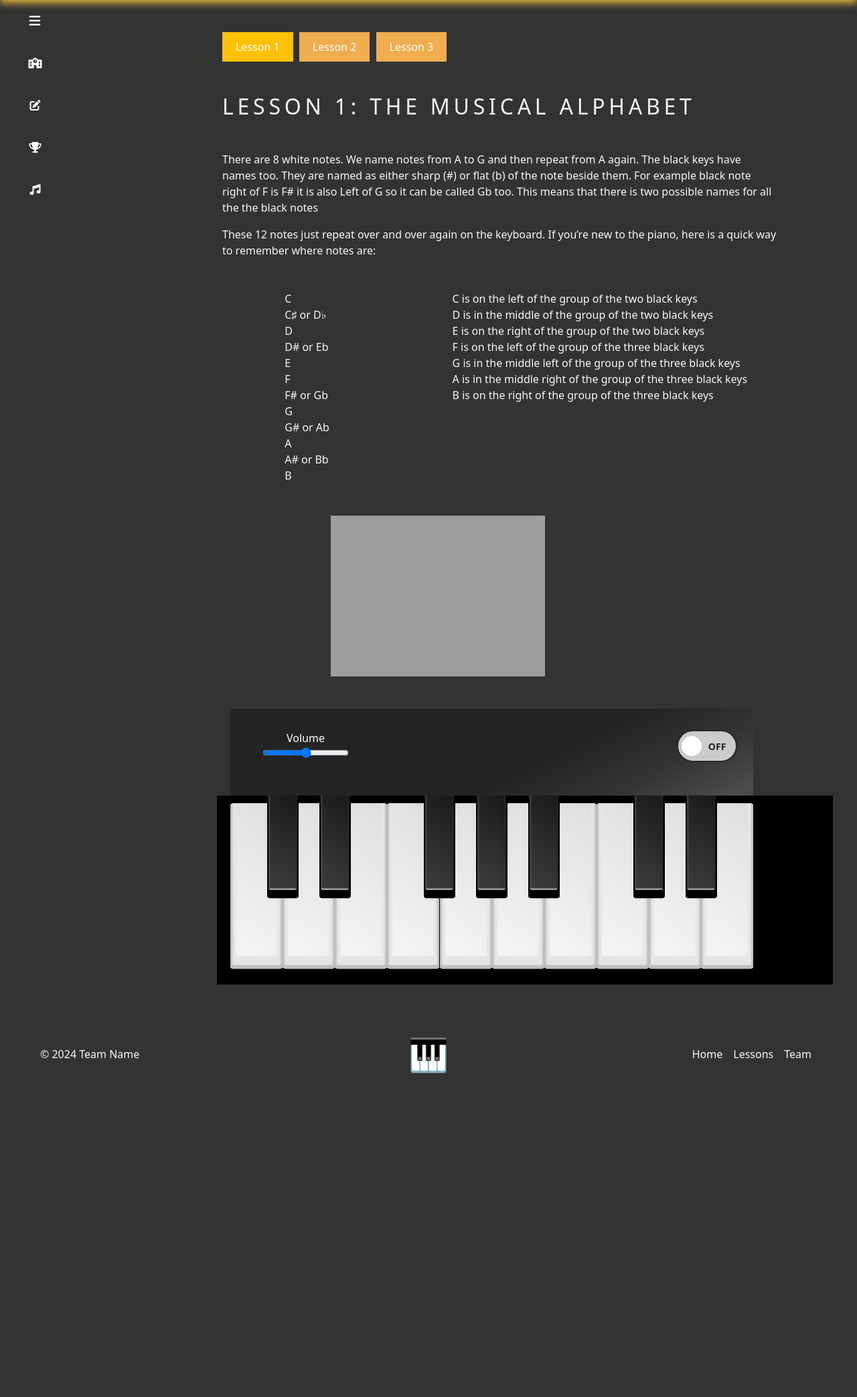
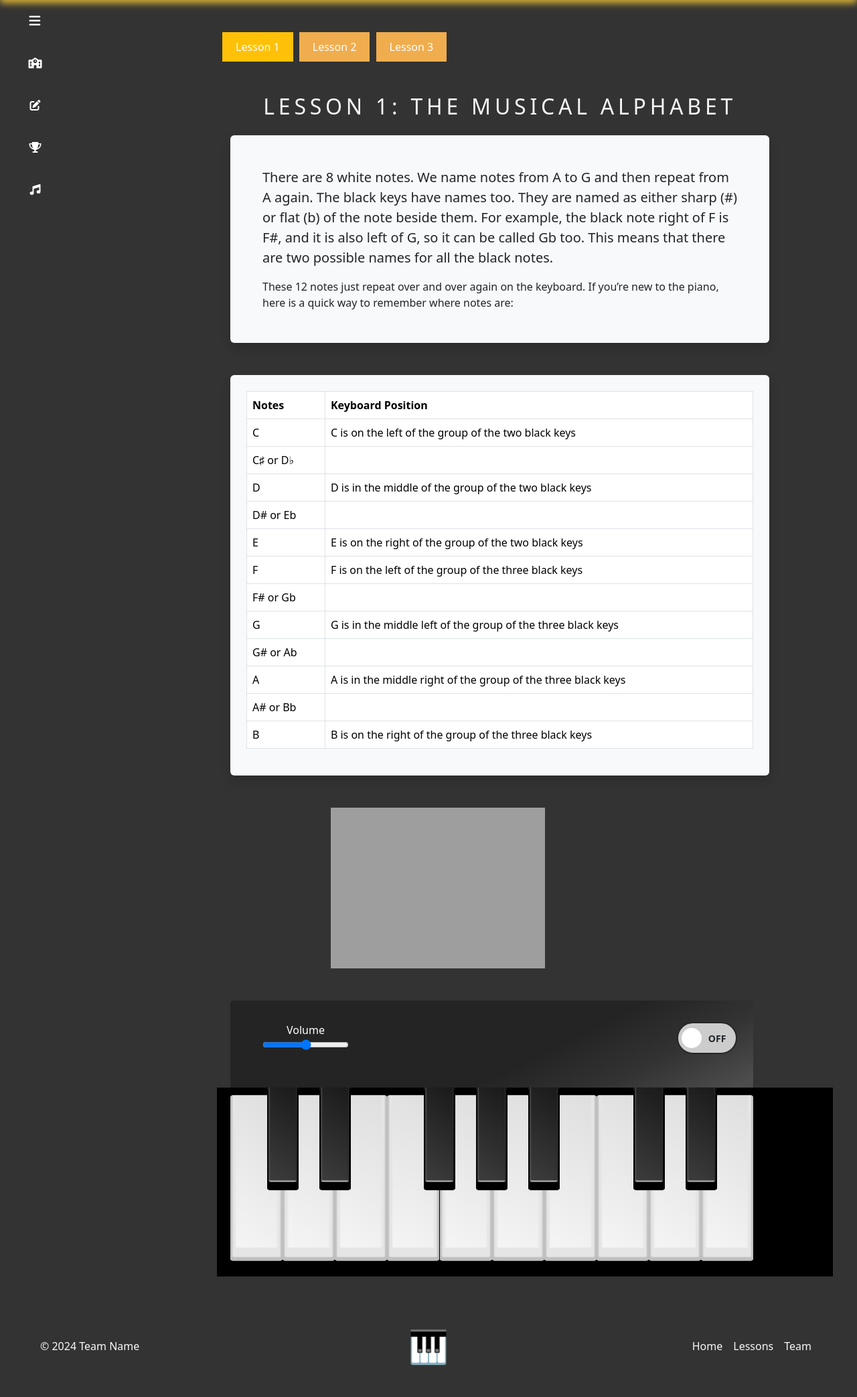
Before and after one commit to viktor-codes/classical_music_hackathon, a Django app: page /lessons/lessons/ in a window 1280 px wide. Shown: the part 98-2184 px from the top of the page at 67% size. Before the commit the page ends 1701 px from the top, so only its background shows below. Run offline with Django 5.2, Linux system fonts and the light colour scheme; style sheets or scripts are compiled from the project's sources; some libraries are stand-ins or nearby versions; grey boxes are pictures that could not be loaded.

Commit message:
Work on lessons.html

```diff
--- a/static/css/style.css
+++ b/static/css/style.css
@@ -1,16 +1,17 @@
 :root {
 	--background: #333333;
-    --primary: #D4AF37;
-    --light-text: #F7F7F7;
+	--primary: #d4af37;
+	--light-text: #f7f7f7;
 }
 
 body {
 	background-color: var(--background);
 }
 
-nav, .about {
+nav,
+.about {
 	background-color: var(--primary);
-    background-image: url("../images/gold.png");
+	background-image: url('../images/gold.png');
 	background-repeat: no-repeat;
 	background-size: cover;
 	box-shadow: 0 5px 10px var(--primary);
@@ -31,18 +32,19 @@ nav, .about {
 }
 
 .badge:hover {
-    background-color: var(--primary)!important;
+	background-color: var(--primary) !important;
 	color: var(--background);
 	border: 3px solid var(--background);
 }
 
 .drop-menu {
 	background-color: var(--background);
-    border: 2px solid var(--primary)!important;
+	border: 2px solid var(--primary) !important;
 	margin-left: -90px;
 }
 
-.drop-menu-item, .name {
+.drop-menu-item,
+.name {
 	color: var(--primary);
 }
 
@@ -62,7 +64,7 @@ nav, .about {
 .offcanvas {
 	background-color: var(--background);
 	color: var(--primary);
-    border: 2px solid var(--primary)!important;
+	border: 2px solid var(--primary) !important;
 }
 
 .btn-close {
@@ -76,7 +78,8 @@ nav, .about {
 	border: 2px solid var(--primary);
 }
 
-h1, .lead{
+h1,
+.lead {
 	color: var(--light-text);
 }
 
@@ -122,14 +125,16 @@ h1, .lead{
 	margin-bottom: 128px;
 }
 
-form label, form li, form small {
-    color: var(--light-text)!important;
+form label,
+form li,
+form small {
+	color: var(--light-text) !important;
 }
 
-form li, form small {
+form li,
+form small {
 	opacity: 0.7;
 }
-
 
 @media screen and (max-width: 991px) {
 	.link-nav {
--- a/templates/lessons.html
+++ b/templates/lessons.html
@@ -54,46 +54,83 @@
 
         <div class="lesson-content" id="lesson-1">
             <!-- Content for Lesson 1 -->
-            <h1>Lesson 1: The Musical Alphabet</h1>
-            <p class="mt-5">There are 8 white notes. We name notes from A to G and then repeat
-                from A again. The black keys have names too. They are named as either
-                sharp (#) or flat (b) of the note beside them. For example black note
-                right of F is F# it is also Left of G so it can be called Gb too. This
-                means that there is two possible names for all the the black notes</p>
-            <p class="mt-3">
-                These 12 notes just repeat over and over again on the keyboard. If
-                you’re new to the piano, here is a quick way to remember where notes
-                are:
-            </p>
-            <div class="d-flex justify-between mt-5">
-                <p class="me-5">
-                    <ul>
-                        <li>C</li>
-                        <li>C♯ or D♭</li>
-                        <li>D</li>
-                        <li>D# or Eb</li>
-                        <li>E</li>
-                        <li>F</li>
-                        <li>F# or Gb</li>
-                        <li>G</li>
-                        <li>G# or Ab</li>
-                        <li>A</li>
-                        <li>A# or Bb</li>
-                        <li>B</li>
-                      </ul>
-                </p>
-                <p class="ms-5">
-                    <ul>
-                        <li>C is on the left of the group of the two black keys</li>
-                        <li>D is in the middle of the group of the two black keys</li>
-                        <li>E is on the right of the group of the two black keys</li>
-                        <li>F is on the left of the group of the three black keys</li>
-                        <li>G is in the middle left of the group of the three black keys</li>
-                        <li>A is in the middle right of the group of the three black keys</li>
-                        <li>B is on the right of the group of the three black keys</li>
-                      </ul>
-                </p>
+            <div class="container mt-5">
+              <h1 class="text-center mb-4">Lesson 1: The Musical Alphabet</h1>
+              <div class="p-5 bg-light shadow rounded">
+                  <p class="lead text-dark">
+                      There are 8 white notes. We name notes from A to G and then repeat from A again. The black keys have names too. They are named as either sharp (#) or flat (b) of the note beside them. For example, the black note right of F is F#, and it is also left of G, so it can be called Gb too. This means that there are two possible names for all the black notes.
+                  </p>
+                  <p class="mt-3 text-dark">
+                      These 12 notes just repeat over and over again on the keyboard. If you’re new to the piano, here is a quick way to remember where notes are:
+                  </p>
+              </div>
+          </div>
+
+          <div class="container mt-5">
+            <!-- Table wrapper with shadow and rounded corners -->
+            <div class="table-responsive bg-light p-4 rounded shadow">
+              <table class="table table-bordered">
+                <thead class="thead-dark">
+                  <tr>
+                    <th scope="col">Notes</th>
+                    <th scope="col">Keyboard Position</th>
+                  </tr>
+                </thead>
+                <tbody>
+                  <tr>
+                    <td>C</td>
+                    <td>C is on the left of the group of the two black keys</td>
+                  </tr>
+                  <tr>
+                    <td>C♯ or D♭</td>
+                    <td></td>
+                  </tr>
+                  <tr>
+                    <td>D</td>
+                    <td>D is in the middle of the group of the two black keys</td>
+                  </tr>
+                  <tr>
+                    <td>D# or Eb</td>
+                    <td></td>
+                  </tr>
+                  <tr>
+                    <td>E</td>
+                    <td>E is on the right of the group of the two black keys</td>
+                  </tr>
+                  <tr>
+                    <td>F</td>
+                    <td>F is on the left of the group of the three black keys</td>
+                  </tr>
+                  <tr>
+                    <td>F# or Gb</td>
+                    <td></td>
+                  </tr>
+                  <tr>
+                    <td>G</td>
+                    <td>G is in the middle left of the group of the three black keys</td>
+                  </tr>
+                  <tr>
+                    <td>G# or Ab</td>
+                    <td></td>
+                  </tr>
+                  <tr>
+                    <td>A</td>
+                    <td>A is in the middle right of the group of the three black keys</td>
+                  </tr>
+                  <tr>
+                    <td>A# or Bb</td>
+                    <td></td>
+                  </tr>
+                  <tr>
+                    <td>B</td>
+                    <td>B is on the right of the group of the three black keys</td>
+                  </tr>
+                </tbody>
+              </table>
             </div>
+          </div>
+
+
         </div>
 
         <div class="lesson-content d-none" id="lesson-2">
@@ -103,7 +140,7 @@
 
         <div class="lesson-content d-none" id="lesson-3">
             <h1>Lesson 3: Chords</h1>
-            <img src="{% static 'images/chords.webp' %}" class="mt-5" alt="piano chords" width="500" height="300">
+            <img src="{% static 'images/chords.webp' %}" class="mt-5" alt="piano chords" width="800" height="300">
         </div>
         {% include 'piano.html' %}
       </div>
```
Also changed, not shown: templates/index.html (+0 -24 lines). Lines whose indentation alone changed are shown as unchanged.
